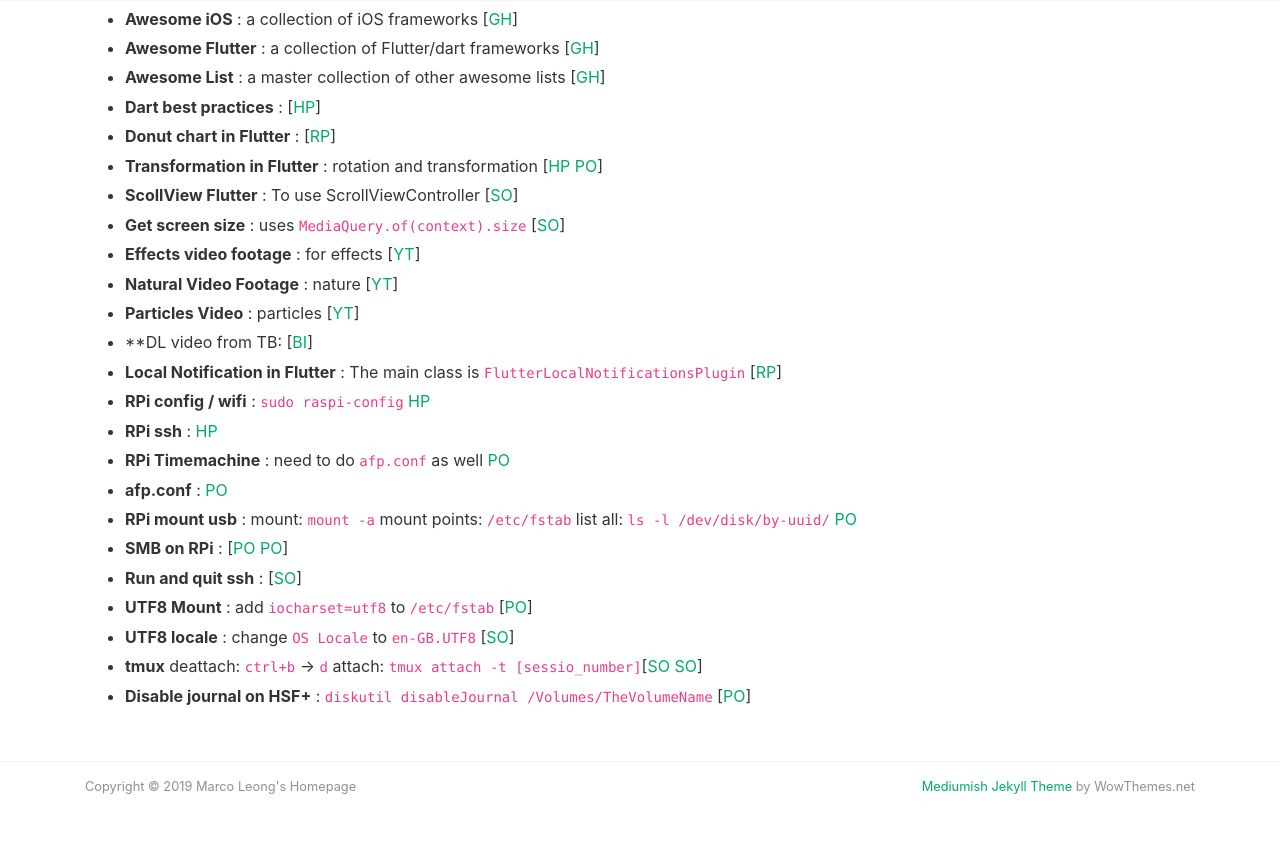
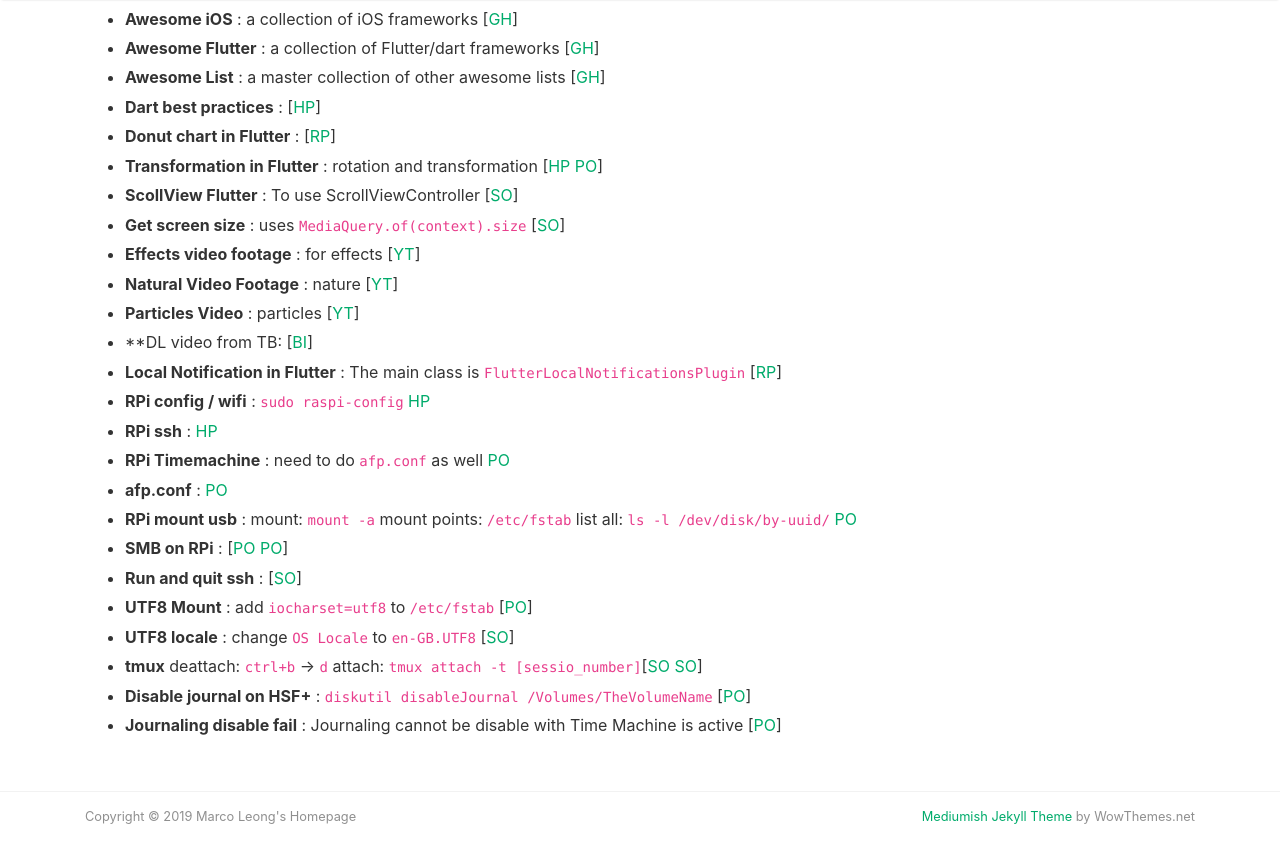
Before and after one commit to MarcoLeongDev/MarcoLeongDev.github.io, a Jekyll site: the page built from journey.md, in a window 1280 px wide and 900 px high, scrolled down 2567 px. Shown: the top 863 px of the window. Built offline with Jekyll 4.4.1, drawn with Linux system fonts in a browser that asks for light colours; nearby versions of some CDN libraries; our own code applies the rules of GitHub Pages for plain Markdown files.

Commit message:
Update journey.md

```diff
--- a/journey.md
+++ b/journey.md
@@ -84,6 +84,7 @@
 - **UTF8 locale** : change `OS Locale` to `en-GB.UTF8` [[SO](https://raspberrypi.stackexchange.com/questions/68884/python3-unicode#68887)]
 - **tmux** deattach: `ctrl+b` -> `d` attach: `tmux attach -t [sessio_number]`[[SO](https://askubuntu.com/questions/8653/how-to-keep-processes-running-after-ending-ssh-session) [SO](https://askubuntu.com/questions/8653/how-to-keep-processes-running-after-ending-ssh-session/8657#8657)]
 - **Disable journal on HSF+** : `diskutil disableJournal /Volumes/TheVolumeName` [[PO](https://julio.meroh.net/2007/04/how-to-disable-journaling-on-hfs-volume.html)]
+- **Journaling disable fail** : Journaling cannot be disable with Time Machine is active [[PO](https://discussions.apple.com/thread/4573726)]
 
 
 
```
